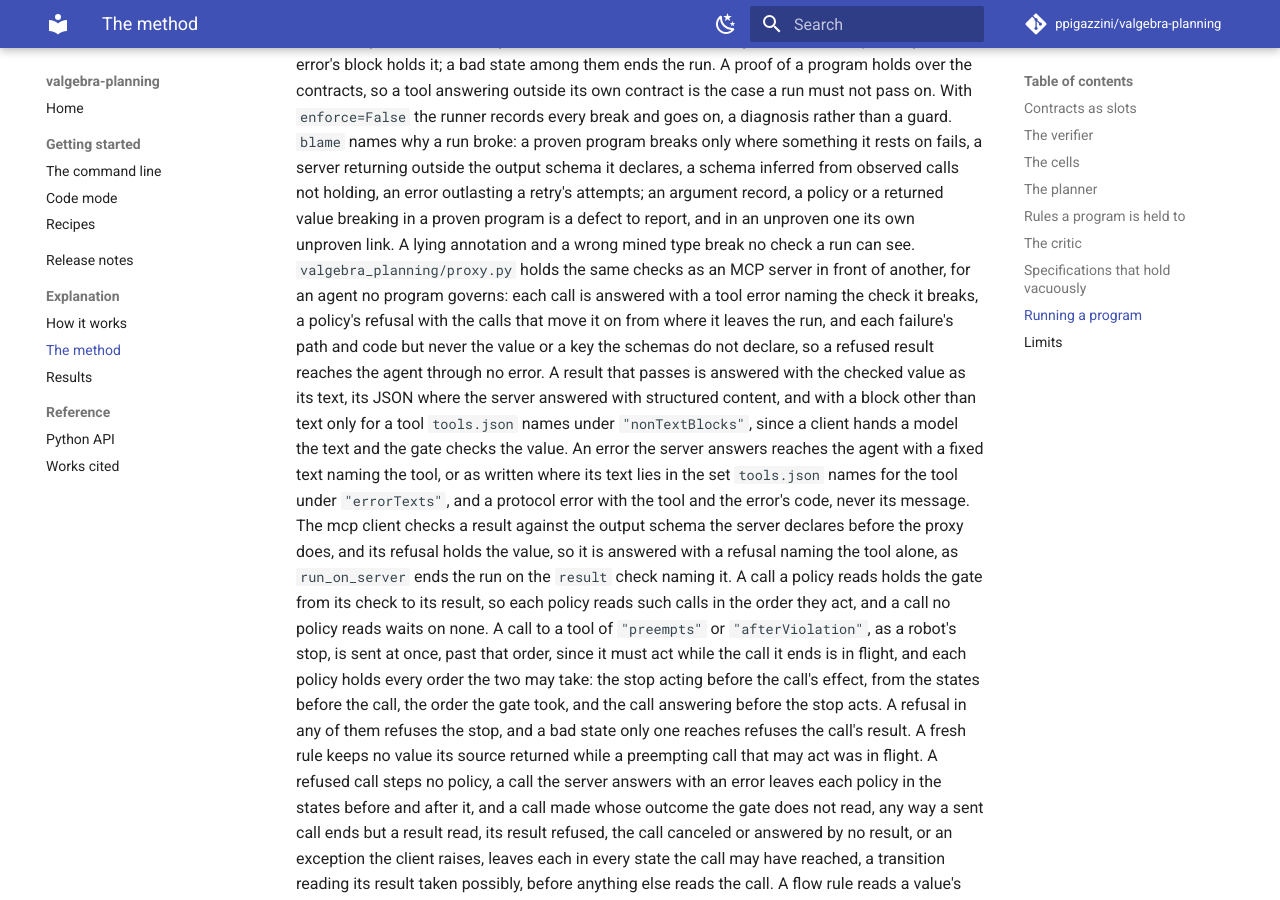
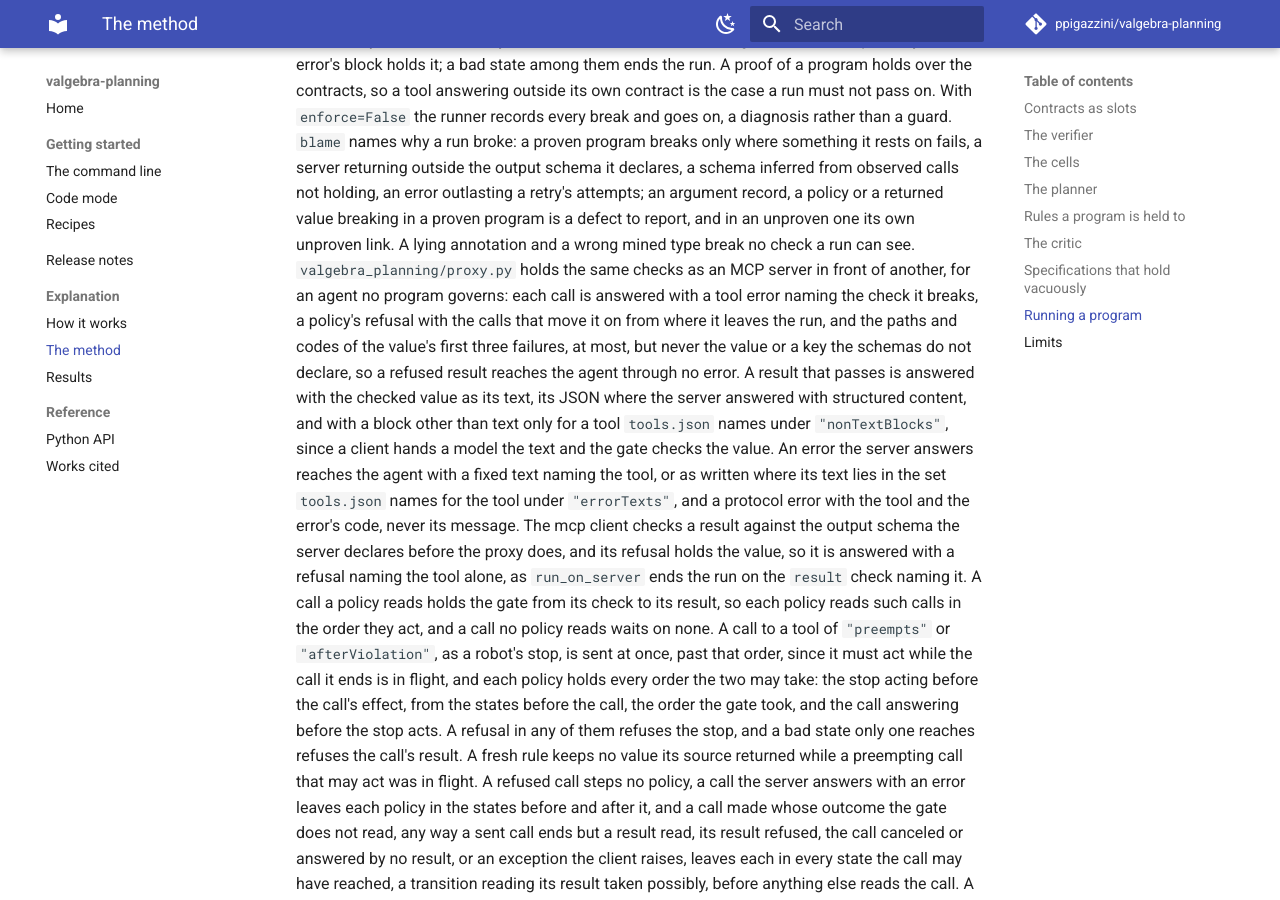
Before and after one commit to ppigazzini/valgebra-planning, an MkDocs documentation site: the page built from docs/method.md, in a window 1280 px wide and 900 px high, scrolled down 9090 px. Built offline with MkDocs 1.6.1 and Material for MkDocs 9.7.7, drawn with Linux system fonts in a browser that asks for light colours; comment, search, counter and statistics services are not loaded.

Commit message:
contracts: a refusal reads its first three failures
A refusal's text needs three failures, and validating the whole value to count the rest
costs a value failing everywhere its full walk. failures validates with limit=3, the
first three failures valgebra's full report holds, in its order, and writes no count of
the ones past them: a proxy's and a run's refusal alike. On a filter of 66,661 bytes
whose 1,800 rows each lie outside a bound, a refusal costs 0.0081 ms where it cost
2.7151 ms; where the last row alone fails, the walk reaches it and the cost stays at
0.49 ms.

tests/test_contracts.py holds the text of that filter and, over drawn rows, the text to
the first three failures of the full report. Five mutants planted by hand each fail both
tests: no limit, a limit of one, a limit one past the constant, a constant of two, and
the failures reversed. The method and command-line pages and the changelog state the
three.

```diff
--- a/docs/method.md
+++ b/docs/method.md
@@ -367,11 +367,12 @@ program is a defect to report, and in an unproven one its own unproven link. A l
 a wrong mined type break no check a run can see. `valgebra_planning/proxy.py` holds the same checks
 as an MCP server in front of another, for an agent no program governs: each call is answered with a
 tool error naming the check it breaks, a policy's refusal with the calls that move it on from where
-it leaves the run, and each failure's path and code but never the value or a key
-the schemas do not declare, so a refused result reaches the agent through no error. A result that
-passes is answered with the checked value as its text, its JSON where the server answered with
-structured content, and with a block other than text only for a tool `tools.json` names under
-`"nonTextBlocks"`, since a client hands a model the text and the gate checks the value. An error
+it leaves the run, and the paths and codes of the value's first three failures, at most, but never
+the value or a key the schemas do not declare, so a refused result reaches the agent through no
+error. A result that passes is answered with the checked value as its text, its JSON where the
+server answered with structured content, and with a block other than text only for a tool
+`tools.json` names under `"nonTextBlocks"`, since a client hands a model the text and the gate
+checks the value. An error
 the server answers reaches the agent with a fixed text naming the tool, or as written where its
 text lies in the set `tools.json` names for the tool under `"errorTexts"`, and a protocol error
 with the tool and the error's code, never its message. The mcp client
```
Also changed, not shown: CHANGELOG.md (+7 -1 lines), docs/command-line.md (+4 -3 lines), 2 other files.
